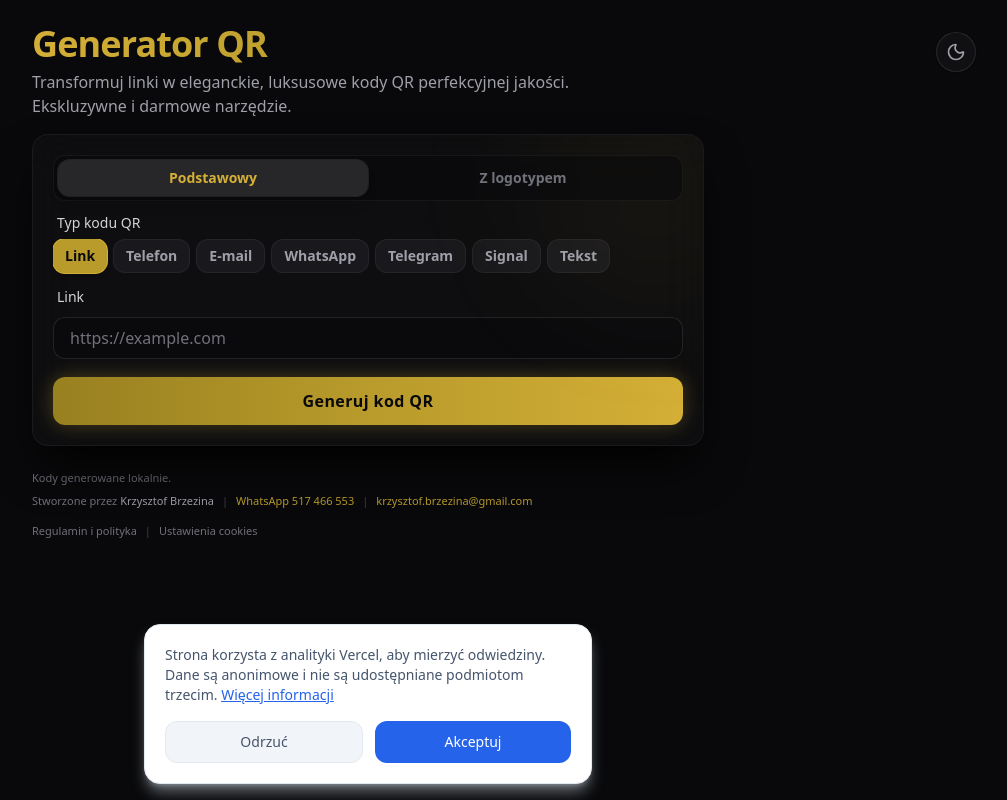
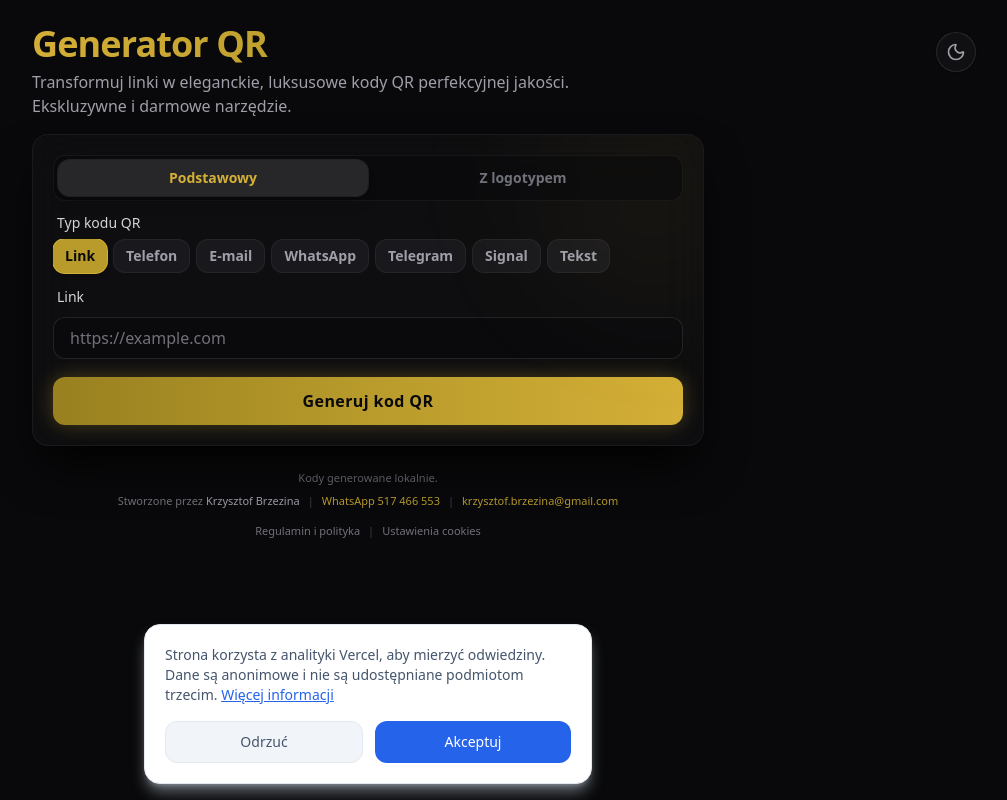
Before and after one commit to chrisbirchwood/generatorqr, a Next.js app: page / in a window 1280 px wide. Shown: the whole page, without its empty margins (272-1279 px from the left). Built offline with nearby package versions, Linux system fonts and the light colour scheme.

Commit message:
style: center footer on desktop

```diff
--- a/src/app/page.tsx
+++ b/src/app/page.tsx
@@ -973,9 +973,9 @@ export default function Home() {
           </div>
 
           {/* Footer links under controls */}
-          <div className="text-zinc-500 dark:text-zinc-500 text-[11px] mt-6 space-y-1.5 text-center lg:text-left transition-colors">
+          <div className="text-zinc-500 dark:text-zinc-500 text-[11px] mt-6 space-y-1.5 text-center transition-colors">
             <p>Kody generowane lokalnie.</p>
-            <p className="flex flex-col sm:flex-row items-center lg:items-start justify-center lg:justify-start gap-1 sm:gap-2">
+            <p className="flex flex-col sm:flex-row items-center justify-center gap-1 sm:gap-2">
               <span>Stworzone przez <span className="text-zinc-700 dark:text-zinc-400 font-medium">Krzysztof Brzezina</span></span>
               <span className="hidden sm:inline text-zinc-300 dark:text-zinc-700">|</span>
               <a
```
